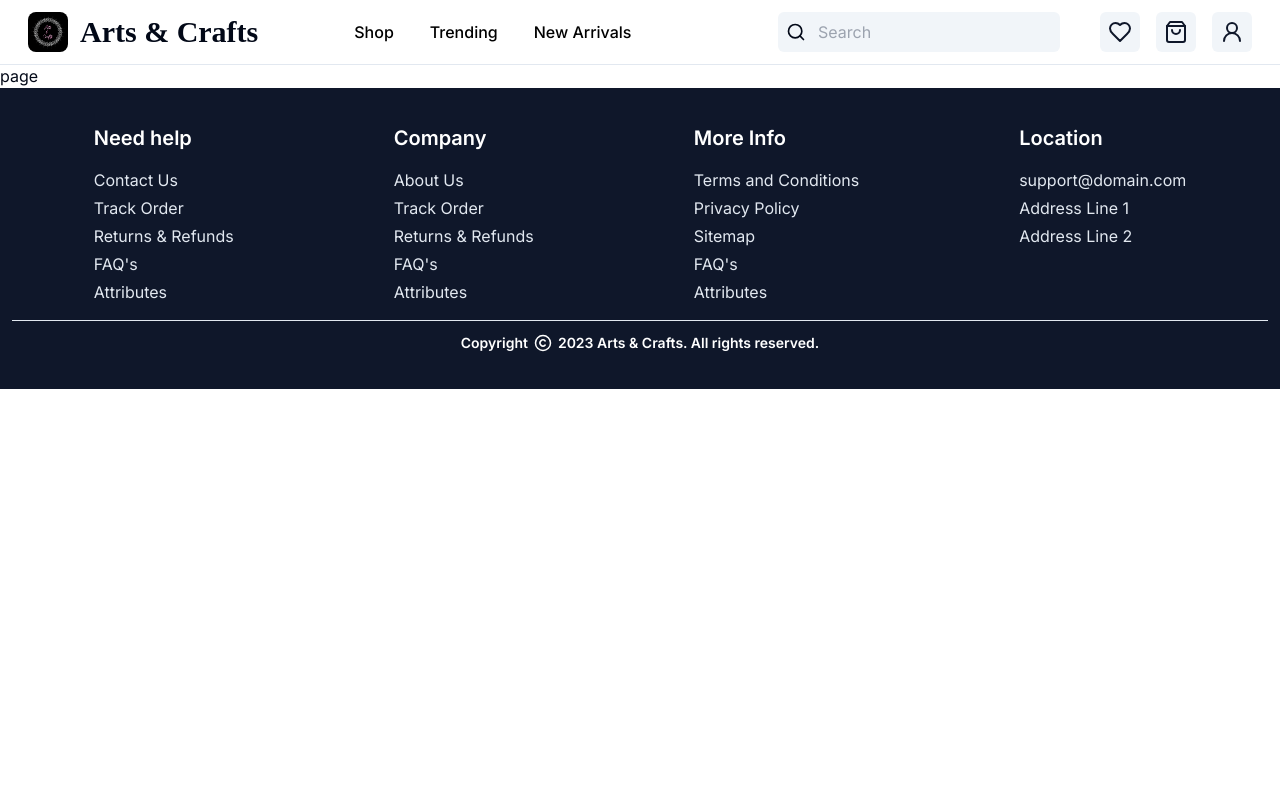
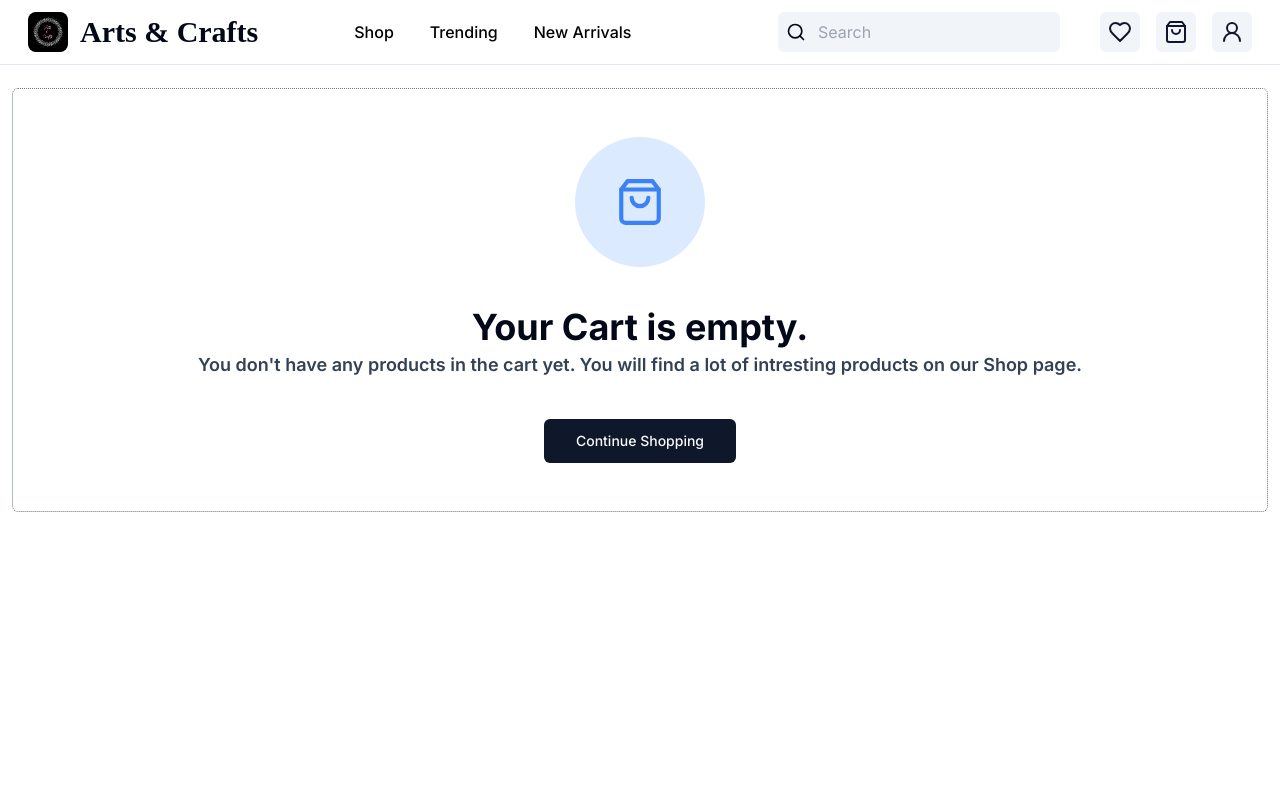
Before and after one commit to C-W-D-Harshit/art-crafts, a Next.js app: page /bag in a window 1280 px wide. Shown: the top 800 px of the page. Built offline with nearby package versions, Linux system fonts and the light colour scheme.

Commit message:
made no cart

```diff
--- a/src/app/account/wishlist/page.tsx
+++ b/src/app/account/wishlist/page.tsx
@@ -11,6 +11,7 @@ import useCartStore from "@/store/cart";
 import toast from "react-hot-toast";
 import { Separator } from "@/components/ui/separator";
 import Image from "next/image";
+import { bangleSizes } from "@/data/sizes";
 
 export default function Page() {
   const wishlistItems = useStore(
@@ -93,6 +94,7 @@ export default function Page() {
                             price: item.price,
                             stock: item.stock,
                             slug: item.slug,
+                            size: bangleSizes[0],
                           });
                           toast.success("Item added to cart");
                         }}
--- a/src/app/bag/page.tsx
+++ b/src/app/bag/page.tsx
@@ -1,5 +1,46 @@
+/* eslint-disable react/no-unescaped-entities */
+"use client";
+
+import MaxWidthWrapper from "@/components/MaxWidthWrapper";
+import { buttonVariants } from "@/components/ui/button";
+import useCartStore from "@/store/cart";
+import useStore from "@/store/store";
+import { HeartIcon, ShoppingBagIcon } from "lucide-react";
+import Link from "next/link";
 import React from "react";
 
-export default function page() {
-  return <div>page</div>;
+export default function Page() {
+  const cartItems = useStore(useCartStore, (state) => state.cartItems);
+  const cartQuantity = useStore(useCartStore, (state) => state.cartQuantity);
+
+  const { addToCart, removeFromCart } = useCartStore();
+  return (
+    <div className="w-full min-h-screen">
+      <MaxWidthWrapper>
+        <div className="w-full py-6">
+          {cartQuantity === 0 ? (
+            <div className="w-full flex flex-col items-center justify-center gap-6 md:gap-10 rounded-md border border-dotted border-slate-500 p-6 md:p-12">
+              <div className="rounded-full p-10 bg-blue-100 text-blue-500">
+                <ShoppingBagIcon size={50} />
+              </div>
+              <div className="text-center">
+                <h1 className="md:text-4xl text-2xl font-bold mb-1">
+                  Your Cart is empty.
+                </h1>
+                <p className="md:text-lg text-base font-semibold text-slate-700">
+                  You don't have any products in the cart yet. You will find a
+                  lot of intresting products on our Shop page.
+                </p>
+              </div>
+              <Link className={buttonVariants({ size: "lg" })} href={"/shop"}>
+                Continue Shopping
+              </Link>
+            </div>
+          ) : (
+            <div className="w-full"></div>
+          )}
+        </div>
+      </MaxWidthWrapper>
+    </div>
+  );
 }
--- a/src/components/pages/shop/AddToCart.tsx
+++ b/src/components/pages/shop/AddToCart.tsx
@@ -1,17 +1,17 @@
 "use client";
 
 import { Button } from "@/components/ui/button";
+import { bangleSizes } from "@/data/sizes";
 import useCartStore from "@/store/cart";
 import useWishlistStore from "@/store/wishlist";
 import { ShoppingBagIcon } from "lucide-react";
 import React from "react";
 import toast from "react-hot-toast";
 
-export default function AddToCart({ data }: any) {
+export default function AddToCart({ data, size }: any) {
   let product = data ? JSON.parse(data) : null;
 
   const { addToCart, removeFromCart } = useCartStore();
-  const { addToWishlist, removeFromWishlist } = useWishlistStore();
   let q = 0;
   return (
     <Button
@@ -28,6 +28,7 @@ export default function AddToCart({ data }: any) {
           price: product.price,
           stock: product.stock,
           slug: product.slug,
+          size: `${size}`,
         });
         toast.success("Item added to cart");
       }}
--- a/src/components/pages/shop/Client.tsx
+++ b/src/components/pages/shop/Client.tsx
@@ -141,7 +141,7 @@ export default function Client({ produc, searchParams, slug }: any) {
           </div>
         </div>
         <div className="my-6 md:my-12 flex items-center gap-6 w-full flex-wrap">
-          <AddToCart data={JSON.stringify(product)} />
+          <AddToCart data={JSON.stringify(product)} size={activeSize} />
           <AddToWishlist data={JSON.stringify(product)} />
           <div className={buttonVariants({ variant: "secondary" })}>
             <p className="text-lg">₹ {product.price}</p>
--- a/src/store/cart.ts
+++ b/src/store/cart.ts
@@ -10,6 +10,7 @@ interface CartProduct {
   quantity: number;
   stock: number;
   slug: string;
+  size: string;
   finalPrice?: number | null;
   totalPrice?: number | null;
 }
@@ -34,11 +35,13 @@ const useCartStore = create<CartState>()(
           set((state) => {
             const updatedCart = [...state.cartItems];
             const existingProductIndex = updatedCart.findIndex(
-              (item) => item.productId === product.productId
+              (item) =>
+                item.productId === product.productId &&
+                item.size === product.size
             );
 
             if (existingProductIndex !== -1) {
-              // If the product already exists in the cart, update its quantity and final price
+              // If the product with the same size already exists in the cart, update its quantity and final price
               updatedCart[existingProductIndex].quantity += product.quantity;
               if (product.finalPrice !== undefined) {
                 updatedCart[existingProductIndex].finalPrice =
```
